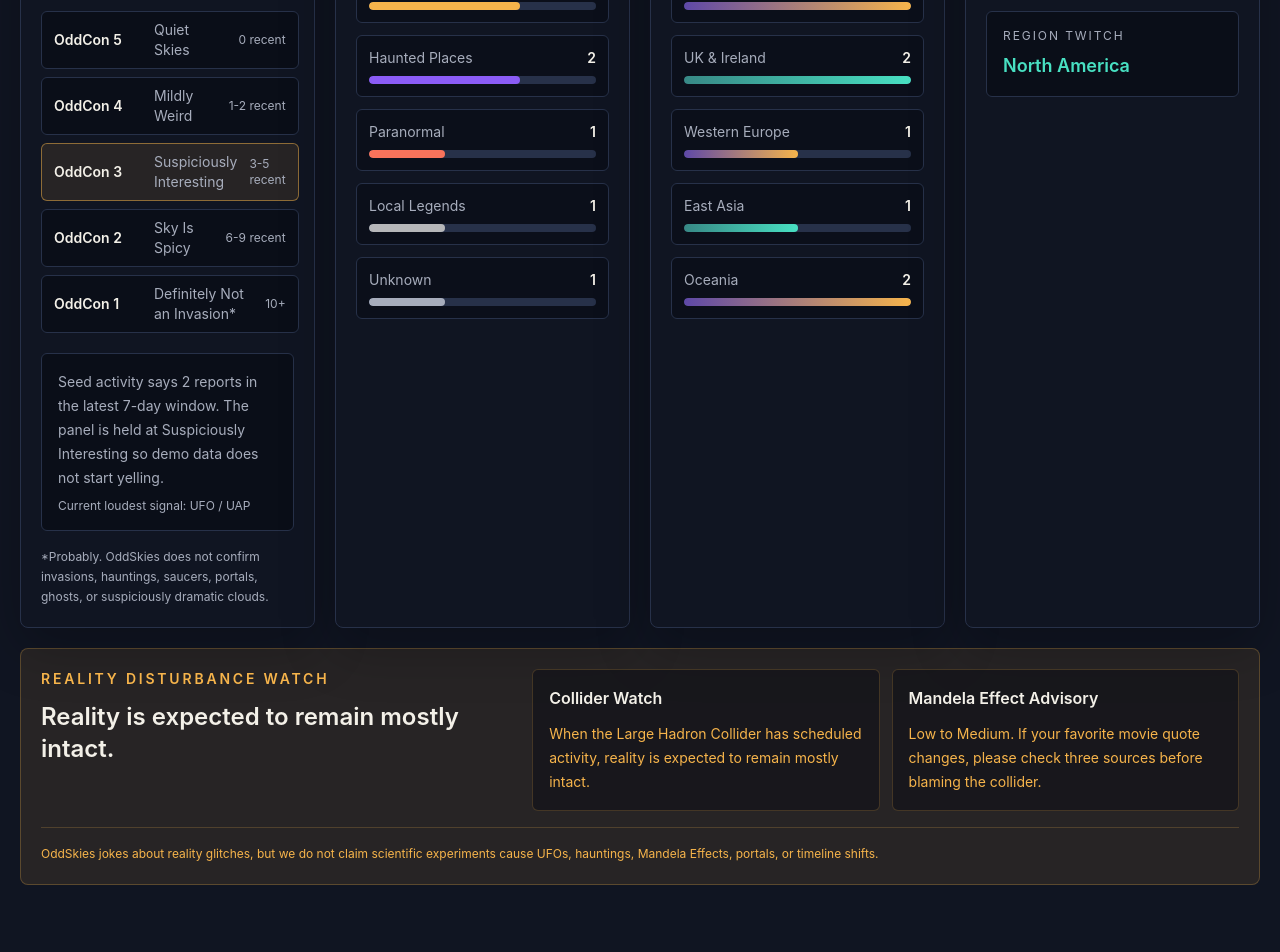
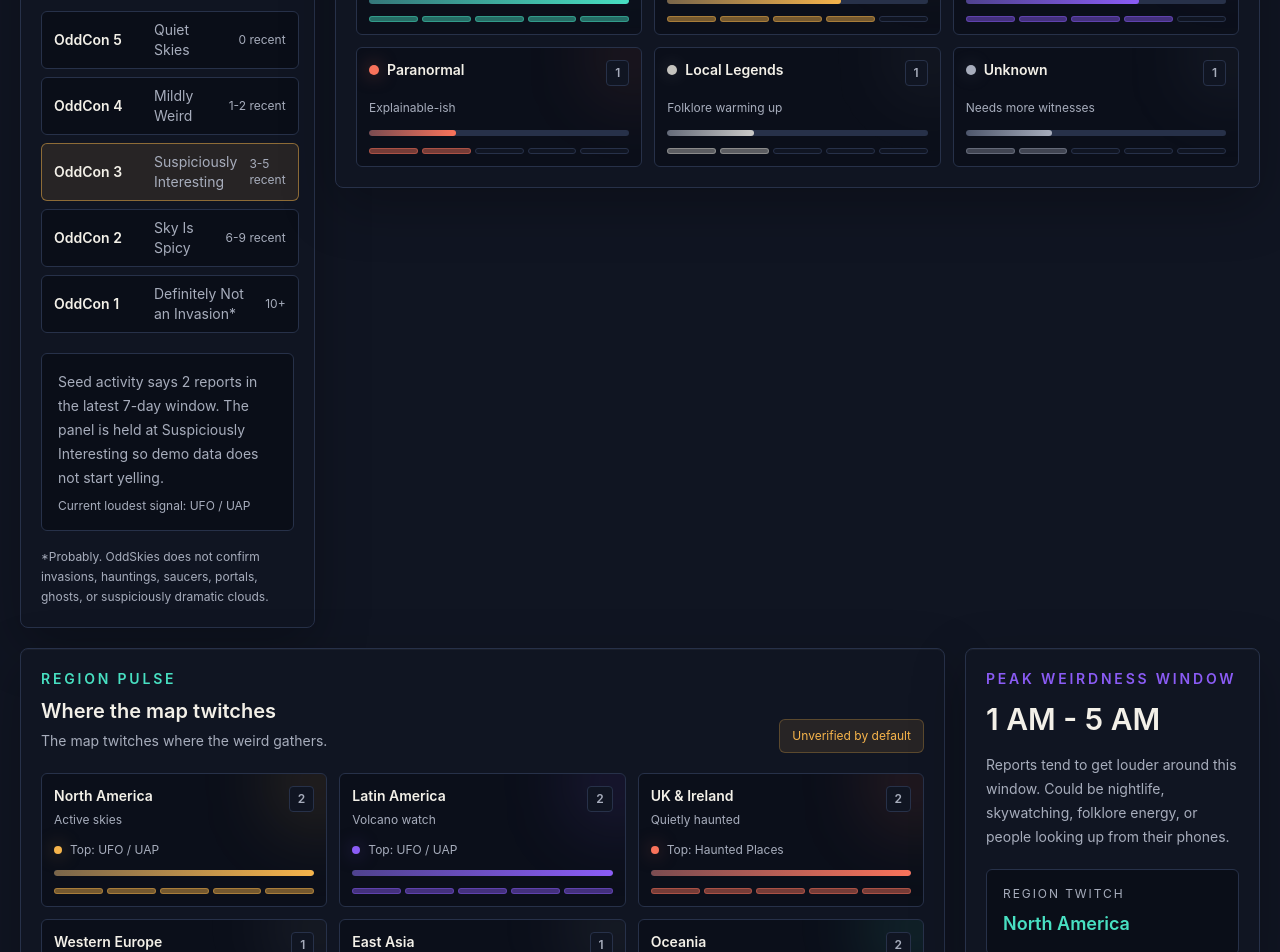
Before and after one commit to lochoa66x/oddskies, a Next.js app: page / in a window 1280 px wide. Shown: the part 2100-3052 px from the top of the page. Built offline with nearby package versions, Linux system fonts and the light colour scheme; no server answers; the database is empty.

Commit message:
Refine pulse signal panels

```diff
--- a/components/SignalsWeirdness.tsx
+++ b/components/SignalsWeirdness.tsx
@@ -28,6 +28,11 @@ type OddConLevel = {
   range: string;
 };
 
+type RegionSummary = CountItem & {
+  mood: string;
+  topCategory: string;
+};
+
 const categoryLabels = [
   "UFO / UAP",
   "Strange Lights",
@@ -55,6 +60,25 @@ const timeWindows = [
 
 const weekdayLabels = ["", "Mon", "", "Wed", "", "Fri", ""];
 
+const categoryMoods: Record<string, string> = {
+  "Haunted Places": "Quietly haunted",
+  "Local Legends": "Folklore warming up",
+  Paranormal: "Explainable-ish",
+  "Strange Lights": "Glowing suspiciously",
+  UFO: "Sky is blinking",
+  "UFO / UAP": "Sky is blinking",
+  Unknown: "Needs more witnesses",
+};
+
+const regionMoods: Record<Exclude<RegionFilter, "All">, string> = {
+  "East Asia": "Sky pulse detected",
+  "Latin America": "Volcano watch",
+  "North America": "Active skies",
+  Oceania: "Outback signal",
+  "UK & Ireland": "Quietly haunted",
+  "Western Europe": "Old stones, odd signals",
+};
+
 export function SignalsWeirdness({ reports }: { reports: Report[] }) {
   const datedReports = reports
     .map((report) => ({ report, eventDate: parseReportDate(report) }))
@@ -64,6 +88,7 @@ export function SignalsWeirdness({ reports }: { reports: Report[] }) {
   const latestDate = getLatestDate(datedReports) ?? new Date();
   const latestSevenDays = countReportsSince(datedReports, latestDate, 7);
   const regionCounts = countRegions(reports);
+  const regionSummaries = getRegionSummaries(reports);
   const categoryCounts = countCategories(reports);
   const heatmapCells = createWeirdnessGrid(datedReports, latestDate);
   const peakWindow = getPeakWindow(datedReports);
@@ -99,23 +124,19 @@ export function SignalsWeirdness({ reports }: { reports: Report[] }) {
           <WeirdnessGrid cells={heatmapCells} totalReports={reports.length} />
         </div>
 
-        <div className="mt-5 grid gap-5 lg:grid-cols-2 xl:grid-cols-4">
+        <div className="mt-5 grid items-start gap-5 lg:grid-cols-2 xl:grid-cols-4">
           <OddConPanel
             oddCon={oddCon}
             recentCount={latestSevenDays}
             topCategory={topCategory}
           />
-          <SignalPulse
-            eyebrow="Category Pulse"
+          <CategoryPulse
             items={categoryCounts}
-            title="What kind of weird?"
-            variant="category"
+            className="xl:col-span-3"
           />
-          <SignalPulse
-            eyebrow="Region Pulse"
-            items={regionCounts}
-            title="Where the map twitches"
-            variant="region"
+          <RegionPulse
+            regions={regionSummaries}
+            className="xl:col-span-3"
           />
           <PeakWindowCard
             mostActiveRegion={mostActiveRegion}
@@ -304,46 +325,178 @@ function OddConPanel({
   );
 }
 
-function SignalPulse({
-  eyebrow,
+function CategoryPulse({
+  className = "",
   items,
-  title,
-  variant,
 }: {
-  eyebrow: string;
+  className?: string;
   items: CountItem[];
-  title: string;
-  variant: "category" | "region";
 }) {
   const max = Math.max(...items.map((item) => item.count), 1);
 
   return (
-    <article className="field-card rounded-lg p-5">
+    <article className={`field-card rounded-lg p-5 ${className}`}>
       <p className="text-sm font-semibold uppercase tracking-[0.2em] text-signal-teal">
-        {eyebrow}
+        Category Pulse
       </p>
-      <h3 className="mt-2 text-xl font-semibold text-parchment">{title}</h3>
-      <div className="mt-5 space-y-3">
+      <div className="mt-2 flex flex-col gap-2 sm:flex-row sm:items-end sm:justify-between">
+        <div>
+          <h3 className="text-xl font-semibold text-parchment">
+            What kind of weird?
+          </h3>
+          <p className="mt-1 text-sm leading-6 text-muted">
+            Counts are real. Conclusions are not.
+          </p>
+        </div>
+        <span className="w-fit rounded-md border border-night-800 bg-night-950/70 px-3 py-2 text-xs text-muted">
+          Public report activity
+        </span>
+      </div>
+
+      <div className="mt-5 grid gap-3 sm:grid-cols-2 xl:grid-cols-3">
         {items.map((item, index) => {
-          const width = `${Math.max((item.count / max) * 100, item.count > 0 ? 8 : 0)}%`;
+          const width = getMeterWidth(item.count, max);
+          const level = getSignalLevel(item.count, max);
 
           return (
             <div
-              className="rounded-md border border-night-800 bg-night-950/50 p-3"
-              key={`${variant}-${item.label}`}
+              className="relative overflow-hidden rounded-md border border-night-800 bg-night-950/50 p-3"
+              key={`category-${item.label}`}
             >
-              <div className="mb-2 flex items-center justify-between gap-3 text-sm">
-                <span className="truncate text-muted">{item.label}</span>
-                <span className="font-semibold text-parchment">{item.count}</span>
+              <span
+                aria-hidden="true"
+                className={`absolute -right-6 -top-6 size-16 rounded-full blur-2xl ${getSignalGlowClass(
+                  index,
+                )}`}
+              />
+              <div className="relative flex items-start justify-between gap-3">
+                <div className="flex min-w-0 items-center gap-2">
+                  <span
+                    className={`size-2.5 shrink-0 rounded-full ${getSignalDotClass(
+                      index,
+                    )}`}
+                  />
+                  <p className="truncate text-sm font-semibold text-parchment">
+                    {item.label}
+                  </p>
+                </div>
+                <span className="rounded border border-night-800 bg-night-900 px-2 py-1 text-xs font-semibold text-muted">
+                  {item.count}
+                </span>
               </div>
-              <div className="h-2 overflow-hidden rounded-full bg-night-800">
+              <p className="relative mt-3 text-xs leading-5 text-muted">
+                {categoryMoods[item.label] ?? "Signal unclear"}
+              </p>
+              <div className="relative mt-3 h-1.5 overflow-hidden rounded-full bg-night-800">
                 <div
-                  className={`h-full rounded-full ${getPulseClass(
-                    variant,
-                    index,
+                  className={`h-full rounded-full ${getSignalMeterClass(index)}`}
+                  style={{ width }}
+                />
+              </div>
+              <div className="relative mt-3 flex gap-1">
+                {Array.from({ length: 5 }, (_, signalIndex) => (
+                  <span
+                    className={`h-1.5 flex-1 rounded-full border ${
+                      signalIndex < level
+                        ? getSignalSegmentClass(index)
+                        : "border-night-800 bg-night-900"
+                    }`}
+                    key={signalIndex}
+                  />
+                ))}
+              </div>
+            </div>
+          );
+        })}
+      </div>
+    </article>
+  );
+}
+
+function RegionPulse({
+  className = "",
+  regions,
+}: {
+  className?: string;
+  regions: RegionSummary[];
+}) {
+  const max = Math.max(...regions.map((region) => region.count), 1);
+
+  return (
+    <article className={`field-card rounded-lg p-5 ${className}`}>
+      <p className="text-sm font-semibold uppercase tracking-[0.2em] text-signal-teal">
+        Region Pulse
+      </p>
+      <div className="mt-2 flex flex-col gap-2 sm:flex-row sm:items-end sm:justify-between">
+        <div>
+          <h3 className="text-xl font-semibold text-parchment">
+            Where the map twitches
+          </h3>
+          <p className="mt-1 text-sm leading-6 text-muted">
+            The map twitches where the weird gathers.
+          </p>
+        </div>
+        <span className="w-fit rounded-md border border-signal-amber/25 bg-signal-amber/10 px-3 py-2 text-xs text-signal-amber">
+          Unverified by default
+        </span>
+      </div>
+
+      <div className="mt-5 grid gap-3 sm:grid-cols-2 xl:grid-cols-3">
+        {regions.map((region, index) => {
+          const width = getMeterWidth(region.count, max);
+          const level = getSignalLevel(region.count, max);
+
+          return (
+            <div
+              className="relative overflow-hidden rounded-md border border-night-800 bg-night-950/50 p-3"
+              key={`region-${region.label}`}
+            >
+              <span
+                aria-hidden="true"
+                className={`absolute -right-8 -top-8 size-20 rounded-full blur-2xl ${getSignalGlowClass(
+                  index + 1,
+                )}`}
+              />
+              <div className="relative flex items-start justify-between gap-3">
+                <div className="min-w-0">
+                  <p className="truncate text-sm font-semibold text-parchment">
+                    {region.label}
+                  </p>
+                  <p className="mt-1 text-xs leading-5 text-muted">
+                    {region.mood}
+                  </p>
+                </div>
+                <span className="rounded border border-night-800 bg-night-900 px-2 py-1 text-xs font-semibold text-muted">
+                  {region.count}
+                </span>
+              </div>
+              <div className="relative mt-3 flex items-center gap-2 text-xs text-muted">
+                <span
+                  className={`size-2 rounded-full ${getSignalDotClass(
+                    index + 1,
+                  )}`}
+                />
+                <span className="truncate">Top: {region.topCategory}</span>
+              </div>
+              <div className="relative mt-3 h-1.5 overflow-hidden rounded-full bg-night-800">
+                <div
+                  className={`h-full rounded-full ${getSignalMeterClass(
+                    index + 1,
                   )}`}
                   style={{ width }}
                 />
+              </div>
+              <div className="relative mt-3 grid grid-cols-5 gap-1">
+                {Array.from({ length: 5 }, (_, signalIndex) => (
+                  <span
+                    className={`h-1.5 rounded-full border ${
+                      signalIndex < level
+                        ? getSignalSegmentClass(index + 1)
+                        : "border-night-800 bg-night-900"
+                    }`}
+                    key={signalIndex}
+                  />
+                ))}
               </div>
             </div>
           );
@@ -449,6 +602,24 @@ function countRegions(reports: Report[]) {
       count: reports.filter((report) => report.region === region).length,
       label: region,
     }));
+}
+
+function getRegionSummaries(reports: Report[]): RegionSummary[] {
+  return regionFilters
+    .filter((region): region is Exclude<RegionFilter, "All"> => region !== "All")
+    .map((region) => {
+      const regionReports = reports.filter((report) => report.region === region);
+      const topCategory =
+        getTopItem(countCategories(regionReports).filter((item) => item.count > 0))
+          ?.label ?? "No signal yet";
+
+      return {
+        count: regionReports.length,
+        label: region,
+        mood: regionMoods[region],
+        topCategory,
+      };
+    });
 }
 
 function createWeirdnessGrid(
@@ -613,21 +784,64 @@ function getHeatCellClass(intensity: number) {
   ][intensity];
 }
 
-function getPulseClass(variant: "category" | "region", index: number) {
-  if (variant === "category") {
-    return [
-      "bg-signal-teal",
-      "bg-signal-amber",
-      "bg-signal-violet",
-      "bg-signal-ember",
-      "bg-parchment/70",
-      "bg-muted",
-    ][index % 6];
+function getMeterWidth(count: number, max: number) {
+  if (count === 0) {
+    return "0%";
   }
 
-  return index % 2 === 0
-    ? "bg-gradient-to-r from-signal-teal/50 to-signal-teal"
-    : "bg-gradient-to-r from-signal-violet/55 to-signal-amber";
+  return `${Math.max((count / max) * 100, 18)}%`;
+}
+
+function getSignalLevel(count: number, max: number) {
+  if (count === 0) {
+    return 0;
+  }
+
+  return Math.max(1, Math.ceil((count / max) * 5));
+}
+
+function getSignalDotClass(index: number) {
+  return [
+    "bg-signal-teal shadow-[0_0_18px_rgba(72,224,194,0.55)]",
+    "bg-signal-amber shadow-[0_0_18px_rgba(246,180,75,0.5)]",
+    "bg-signal-violet shadow-[0_0_18px_rgba(139,92,246,0.5)]",
+    "bg-signal-ember shadow-[0_0_18px_rgba(249,115,91,0.5)]",
+    "bg-parchment/80 shadow-[0_0_18px_rgba(243,240,232,0.24)]",
+    "bg-muted shadow-[0_0_18px_rgba(167,173,188,0.28)]",
+  ][index % 6];
+}
+
+function getSignalGlowClass(index: number) {
+  return [
+    "bg-signal-teal/20",
+    "bg-signal-amber/20",
+    "bg-signal-violet/20",
+    "bg-signal-ember/20",
+    "bg-parchment/10",
+    "bg-muted/15",
+  ][index % 6];
+}
+
+function getSignalMeterClass(index: number) {
+  return [
+    "bg-gradient-to-r from-signal-teal/40 to-signal-teal",
+    "bg-gradient-to-r from-signal-amber/40 to-signal-amber",
+    "bg-gradient-to-r from-signal-violet/40 to-signal-violet",
+    "bg-gradient-to-r from-signal-ember/40 to-signal-ember",
+    "bg-gradient-to-r from-parchment/30 to-parchment/80",
+    "bg-gradient-to-r from-muted/30 to-muted",
+  ][index % 6];
+}
+
+function getSignalSegmentClass(index: number) {
+  return [
+    "border-signal-teal/40 bg-signal-teal/45",
+    "border-signal-amber/40 bg-signal-amber/45",
+    "border-signal-violet/40 bg-signal-violet/45",
+    "border-signal-ember/40 bg-signal-ember/45",
+    "border-parchment/30 bg-parchment/35",
+    "border-muted/35 bg-muted/35",
+  ][index % 6];
 }
 
 function toDateKey(date: Date) {
```
